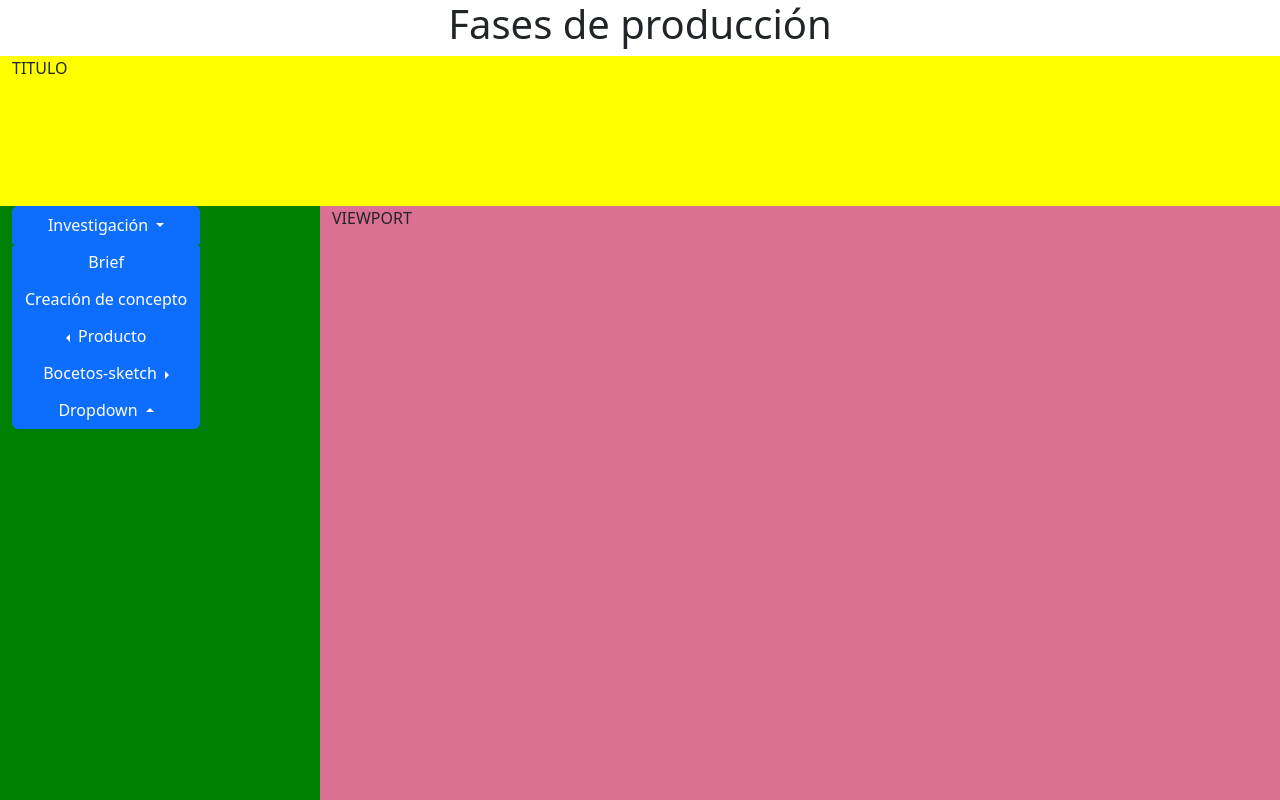
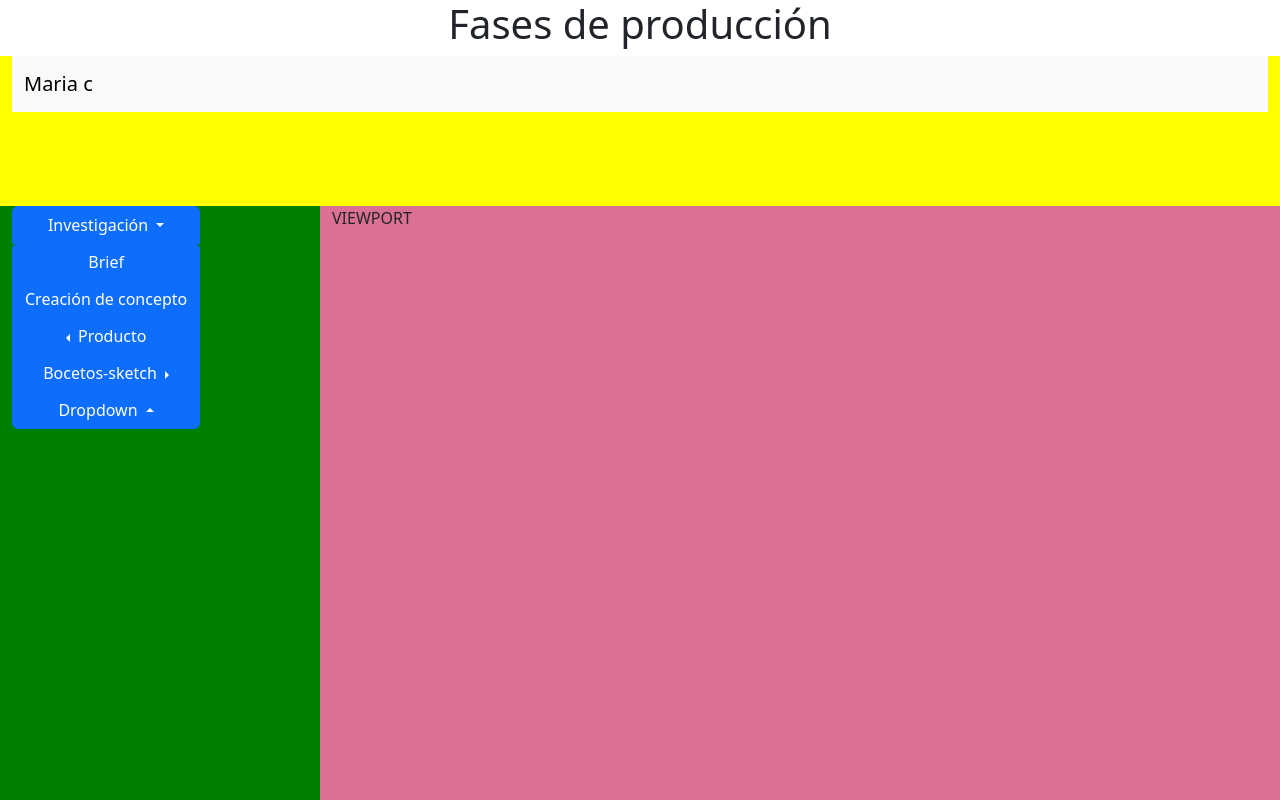
Before and after one commit to camiilamorales081-ux/fases-de-producci-n, a plain HTML site: page index.html in a window 1280 px wide. Shown: the top 800 px of the page. Drawn offline with nearby package versions, Linux system fonts and the light colour scheme.

Commit message:
subo actualizacion de barra superior y menu a la izquierda

```diff
--- a/index.html
+++ b/index.html
@@ -29,7 +29,12 @@
     <div class="container-fluid">
         <div class="row">
             <div class="col-12 col-sm-12 col-md-12 col-lg-12 col-xl-12 col-xxl-12 caja1">
-                TITULO
+                <!-- As a link -->
+<nav class="navbar bg-body-tertiary">
+  <div class="container-fluid">
+    <a class="navbar-brand" href="#">Maria c</a>
+  </div>
+</nav>
             </div>
         </div>
         <div class="row">
```
